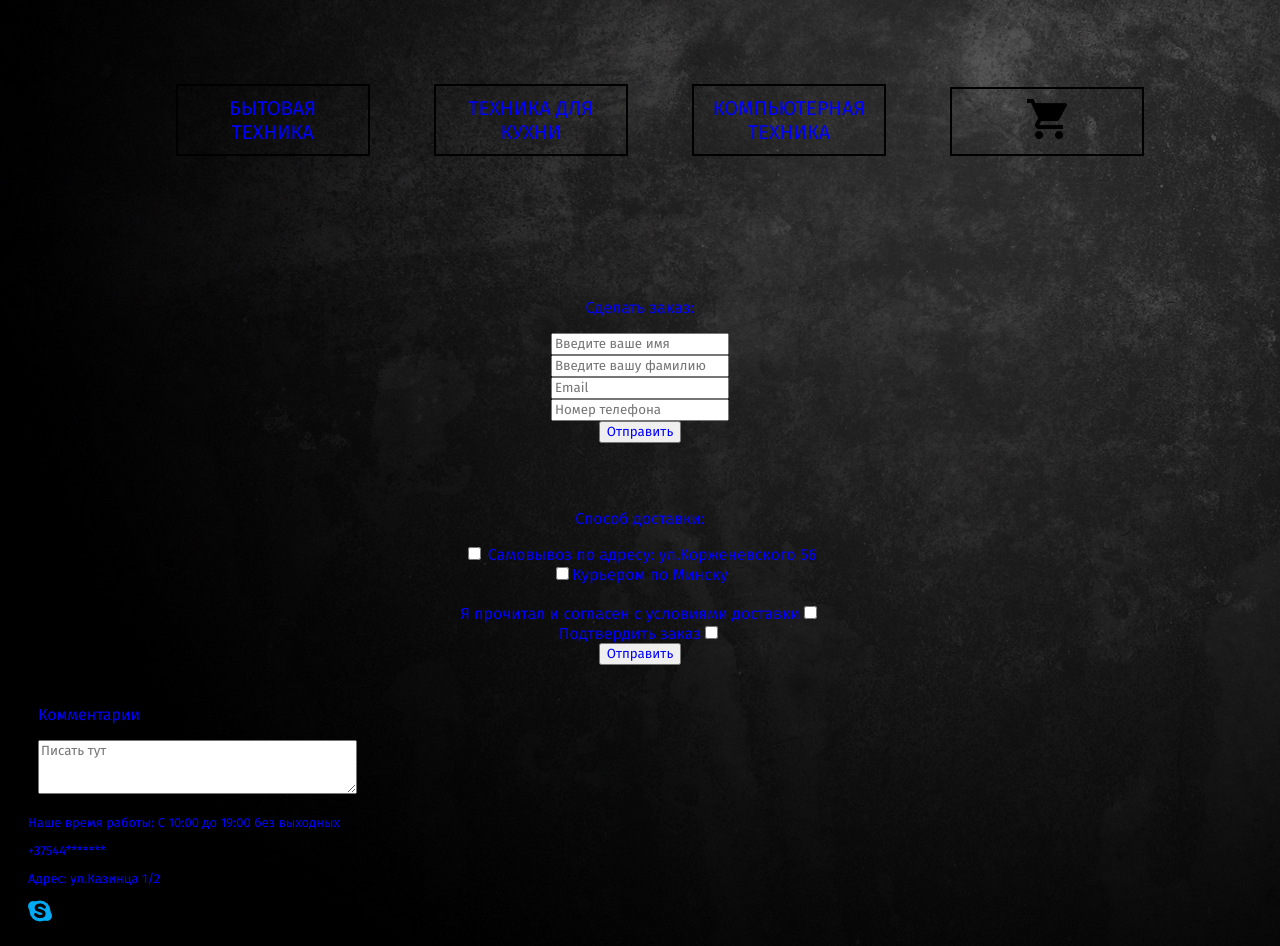
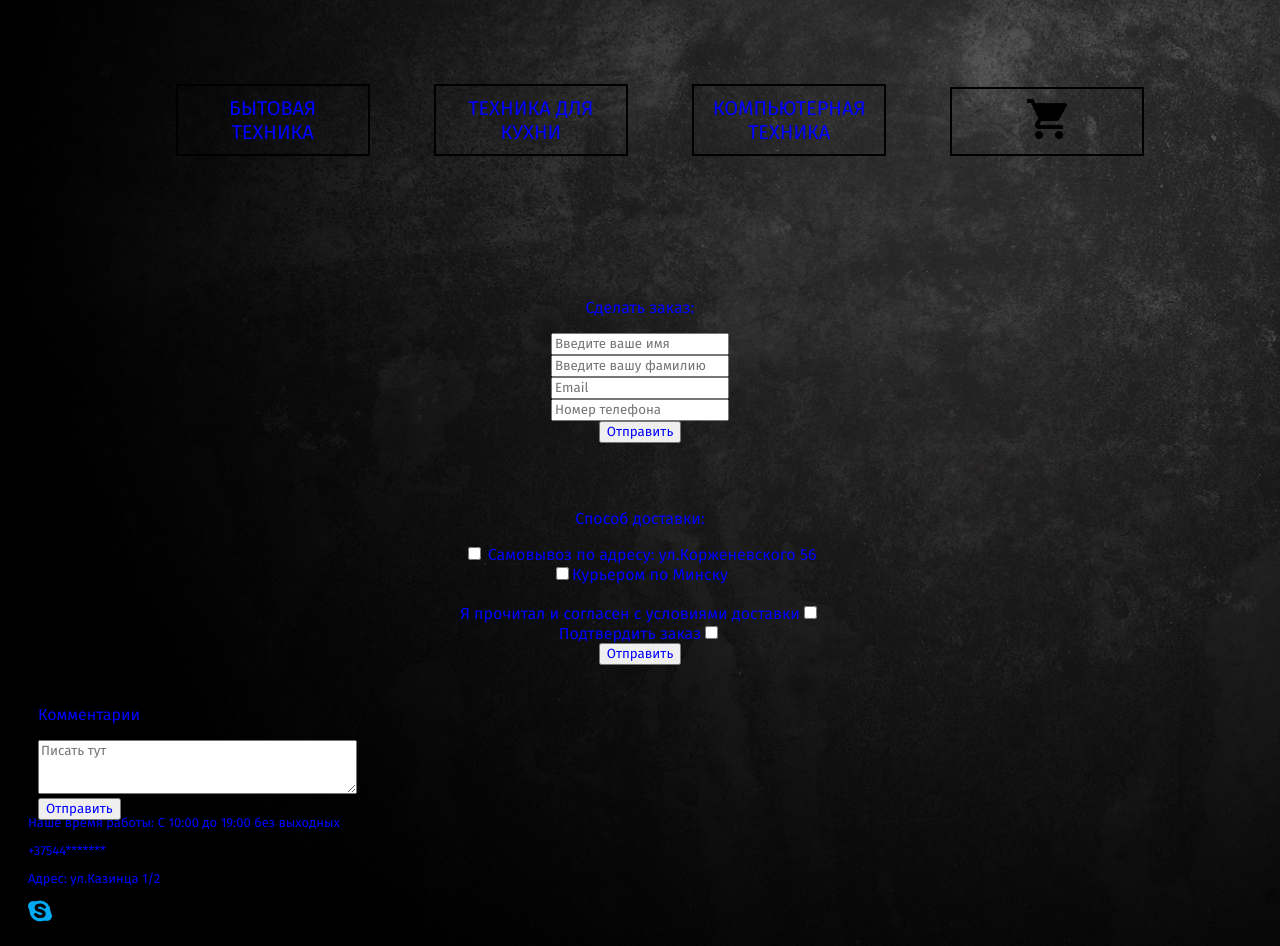
Before and after one commit to AdukarIT/SkorobogatayaKV, a plain HTML site: page Homework 3/cart.html in a window 1280 px wide. Shown: the part 124-1070 px from the top of the page. Drawn offline with Linux system fonts and the light colour scheme.

Commit message:
Update cart.html

```diff
--- a/Homework 3/cart.html
+++ b/Homework 3/cart.html
@@ -61,22 +61,19 @@
 			<div class="request">
 
 				<div class="data">
-
 					 <p>Сделать заказ:</p>
 						<input type="text" name="name" required placeholder="Введите ваше имя"><br>
 						<input type="text" name="name" required placeholder="Введите вашу фамилию"><br>
 						<input type="email" name="email" required placeholder="Email"><br>
 						<input type="text" name="url" pattern="2[0-9]{3}-[0-9]{3}" required placeholder="Номер телефона"><br>
 						<input type="submit" name="submit" value="Отправить">
-
 				</div>
 
 				<div class="delivery">
-
 					<p>Способ доставки:</p>
 						<label>	<input type="checkbox" name="delivery" class="me" >
 						Самовывоз по адресу: ул.Корженевского 56
-							<iframe class="map" src="https://maps.google.com/maps?width=700&amp;height=440&amp;hl=en&amp;	q=%D0%A6%D1%8E%D1%80%D0%B8%D1%85+(Restaurant%20Sch%C3%B6nau)&amp;ie=UTF8&amp;t=&amp;z=10&amp;iwloc=B&amp;output=embed" width="600" height="300"></iframe></label><br>
+				                <iframe class="map" src="https://maps.google.com/maps?width=700&amp;height=440&amp;hl=en&amp;	q=%D0%A6%D1%8E%D1%80%D0%B8%D1%85+(Restaurant%20Sch%C3%B6nau)&amp;ie=UTF8&amp;t=&amp;z=10&amp;iwloc=B&amp;output=embed" width="600" height="300"></iframe></label><br>
 
 						<input type="checkbox" name="delivery__car" class="car"><label>Курьером по Минску</label><br>
 						<input type="text" name="address" class="address" placeholder="Адрес доставки"><br>
@@ -84,13 +81,12 @@
 					   	<label>Я прочитал и согласен с условиями доставки<input type="checkbox" name="agree" required></label><br>
 						<label>Подтвердить заказ<input type="checkbox" name="agree"></label><br>
 						<input type="submit" name="submit" value="Отправить">
-
-
-	            </div>
+				 </div>
 
 	                <div class="comment">
 	                    <p>Комментарии</p>
 	                    <textarea rows="3" cols="40" name="text" placeholder="Писать тут"></textarea>
+			    <input type="submit" name="submit" value="Отправить">
 	                </div>
 
 			</div>
```
